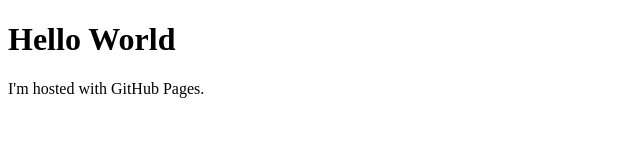
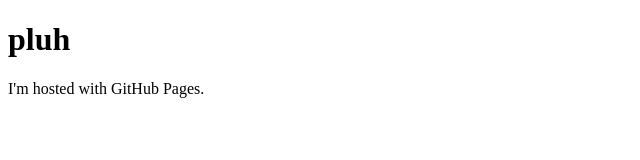
Before and after one commit to pluh-luh-pluh/pluh-luh-pluh.github.io, a plain HTML site: page index.html in a window 1280 px wide. Shown: the whole page, without its empty margins (0-640 px from the left). Drawn offline with Linux system fonts and the light colour scheme.

Commit message:
Update index.html
bye bye "hello world"

```diff
--- a/index.html
+++ b/index.html
@@ -1,7 +1,7 @@
 <!DOCTYPE html>
 <html>
 <body>
-<h1>Hello World</h1>
+<h1>pluh</h1>
 <p>I'm hosted with GitHub Pages.</p>
 </body>
 </html>
```
